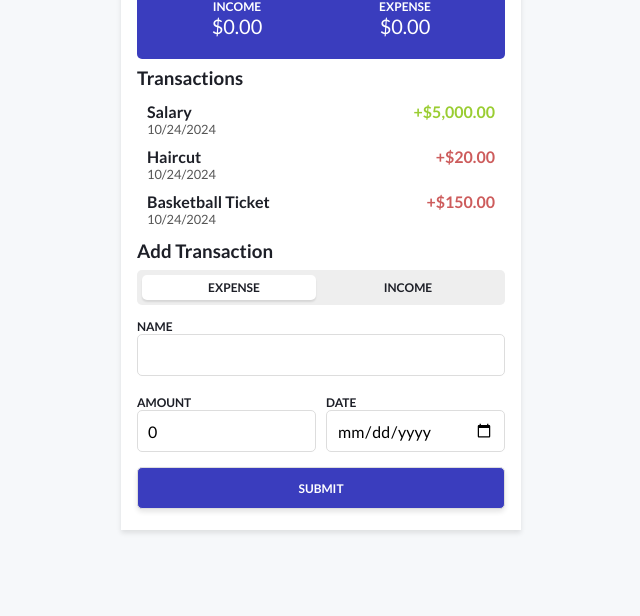
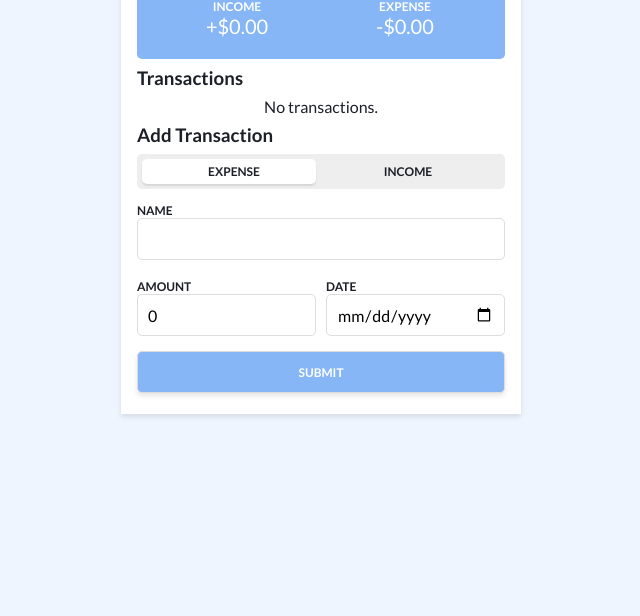
Before and after one commit to NicolasSebastiandelRio/Html-css-js-ExpenseTracker, a plain HTML site: page index.html in a window 1280 px wide. Shown: the part 184-800 px from the top of the page, without its empty margins (319-959 px from the left). Drawn offline with Linux system fonts and the light colour scheme.

Commit message:
finished with js file

```diff
--- a/index.html
+++ b/index.html
@@ -57,8 +57,7 @@
                 </div>
                 <div>
                     <label for="date">Date</label>
-                    <input type="date" name="date" required/>
-                </div>
+                    <input type="date" name="date" required max="9999-12-31">                </div>
                 <button type="submit">Submit</button>
             </form>
         </section>
--- a/script.js
+++ b/script.js
@@ -1,27 +1,5 @@
-const transactions = [
-    {
-        id: 1,
-        name: "salary",
-        amount: 5000,
-        date: new Date(),
-        type: "income"
-    },
-    {
-        id: 2,
-        name: "haircut",
-        amount: 20,
-        date: new Date(),
-        type: "expense"
-    },
-    {
-        id: 3,
-        name: "basketball ticket",
-        amount: 150,
-        date: new Date(),
-        type: "expense"
-    },
-
-];
+const transactions = JSON.parse(localStorage.getItem
+    ('transactions'))||[];
 
 const formatter = new Intl.NumberFormat('en-US', {
     style: "currency",
@@ -32,11 +10,31 @@ const formatter = new Intl.NumberFormat('en-US', {
 const list = document.getElementById("transactionList");
 const form = document.getElementById("transactionForm");
 const status = document.getElementById("status");
+const balance = document.getElementById('balance');
+const income = document.getElementById('income');
+const expense = document.getElementById('expense');
 
-form.addEventListener("submit",addTransaction);
+form.addEventListener("submit", addTransaction);
+
+function updateTotal() {
+    const incomeTotal = transactions
+        .filter((trx) => trx.type === "income")
+        .reduce((total, trx) => total + trx.amount, 0);
+
+    const expenseTotal = transactions
+        .filter((trx) => trx.type === "expense")
+        .reduce((total, trx) => total + trx.amount, 0);
+
+    const balanceTotal = incomeTotal - expenseTotal;
+
+    balance.textContent = formatter.format(balanceTotal);
+    income.textContent = formatter.format(incomeTotal);
+    expense.textContent = formatter.format(expenseTotal * -1);
+}
 
 function renderList() {
     list.innerHTML = "";
+    status.textContent = "";
 
     if (transactions.length === 0) {
         status.textContent = "No transactions.";
@@ -44,6 +42,7 @@ function renderList() {
     }
 
     transactions.forEach(({ id, name, amount, date, type }) => {
+        const sign = 'income' === type ? 1 : -1;
         const li = document.createElement("li");
         li.innerHTML = `
             <div class="name">
@@ -51,7 +50,7 @@ function renderList() {
                 <p>${new Date(date).toLocaleDateString()}</p>
             </div>
             <div class="amount ${type}">
-                <span>${formatter.format(amount)}</span>
+                <span>${formatter.format(amount * sign)}</span>
             </div>
 
             <div class="action">
@@ -68,26 +67,39 @@ function renderList() {
 }
 
 renderList();
+updateTotal();
 
-function deleteTransaction(id){
+function deleteTransaction(id) {
     const index = transactions.findIndex((trx) => trx.id === id);
-    transactions.splice(index,1);
+    transactions.splice(index, 1);
 
+    updateTotal();
+    saveTransactions();
     renderList();
 }
 
-function addTransaction(e){
+function addTransaction(e) {
     e.preventDefault();
 
     const formData = new FormData(this);
 
     transactions.push({
-        id:transactions.length+1,
-        name:formData.get("name"),
-        amount:parseFloat(formData.get("amount")),
-        date:new Date(formData.get("date")),
+        id: transactions.length + 1,
+        name: formData.get("name"),
+        amount: parseFloat(formData.get("amount")),
+        date: new Date(formData.get("date")),
+        type: 'on' === formData.get('type') ? "income" : "expense",
+
     });
 
     this.reset();
+
+    updateTotal();
+    saveTransactions();
     renderList();
 }
+
+function saveTransactions() {
+    transactions.sort((a, b) => new Date(b.date) - new Date(a.date));
+    localStorage.setItem("transactions", JSON.stringify(transactions));
+}
--- a/styles.css
+++ b/styles.css
@@ -2,9 +2,9 @@
 
 
 :root{
-    --bg-color: #f6f8fa;
+    --bg-color: #EEF5FF;
     --text-color:#1d1f27;
-    --main-color:#3a3dbe;
+    --main-color:#86B6F6;
 }
 *{
     padding: 0;
@@ -75,6 +75,9 @@ form{
     gap: 10px;
 }
 
+form button{
+    cursor: pointer;
+}
 form input:not(#type),
 form button{
     width: 100%;
@@ -86,7 +89,6 @@ form button{
     font-family: "Lato",sans-serif;
     font-size: 1rem;
 }
-
 form button{
     background-color:var(--main-color) ;
     color: #fff;
```
